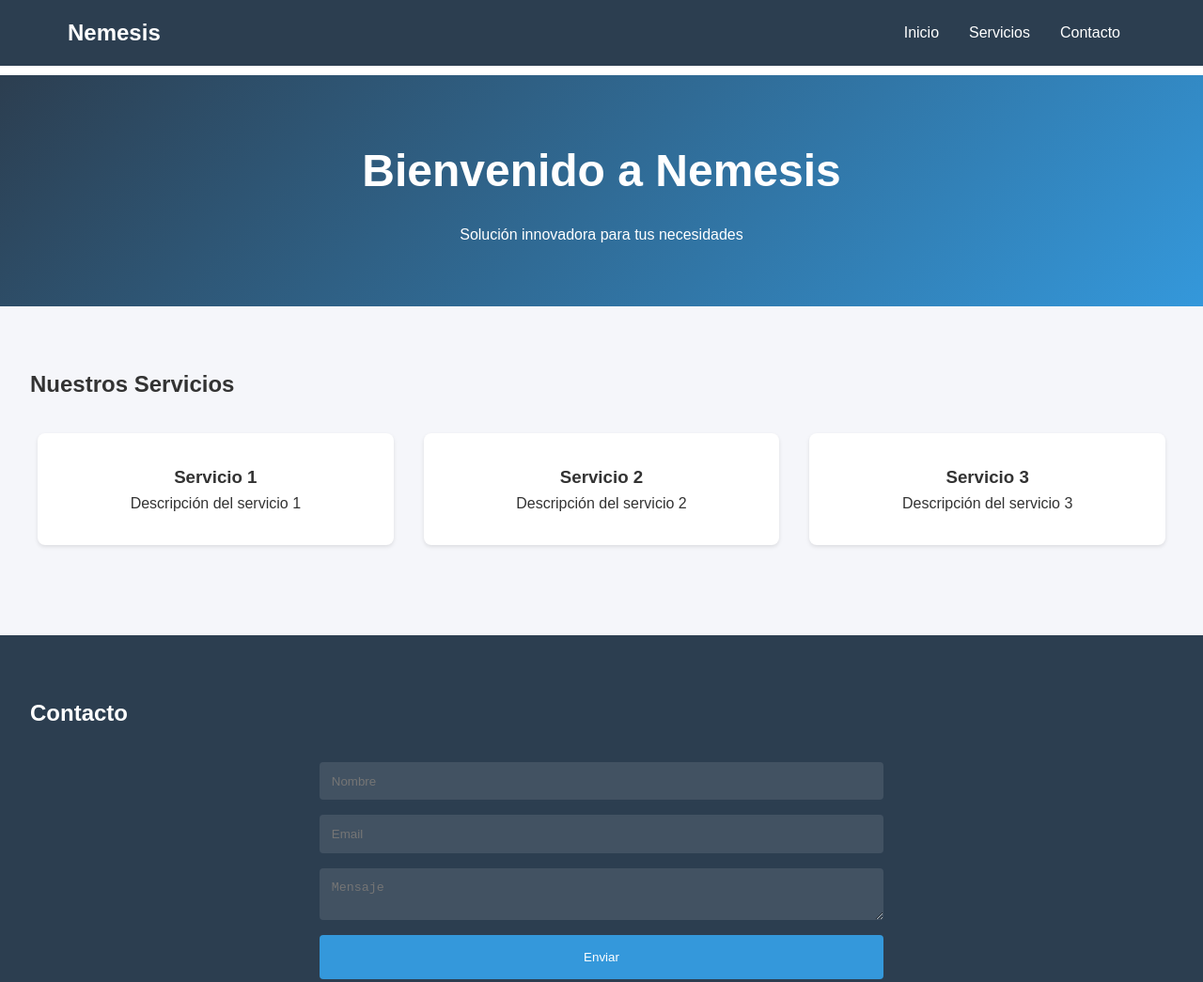
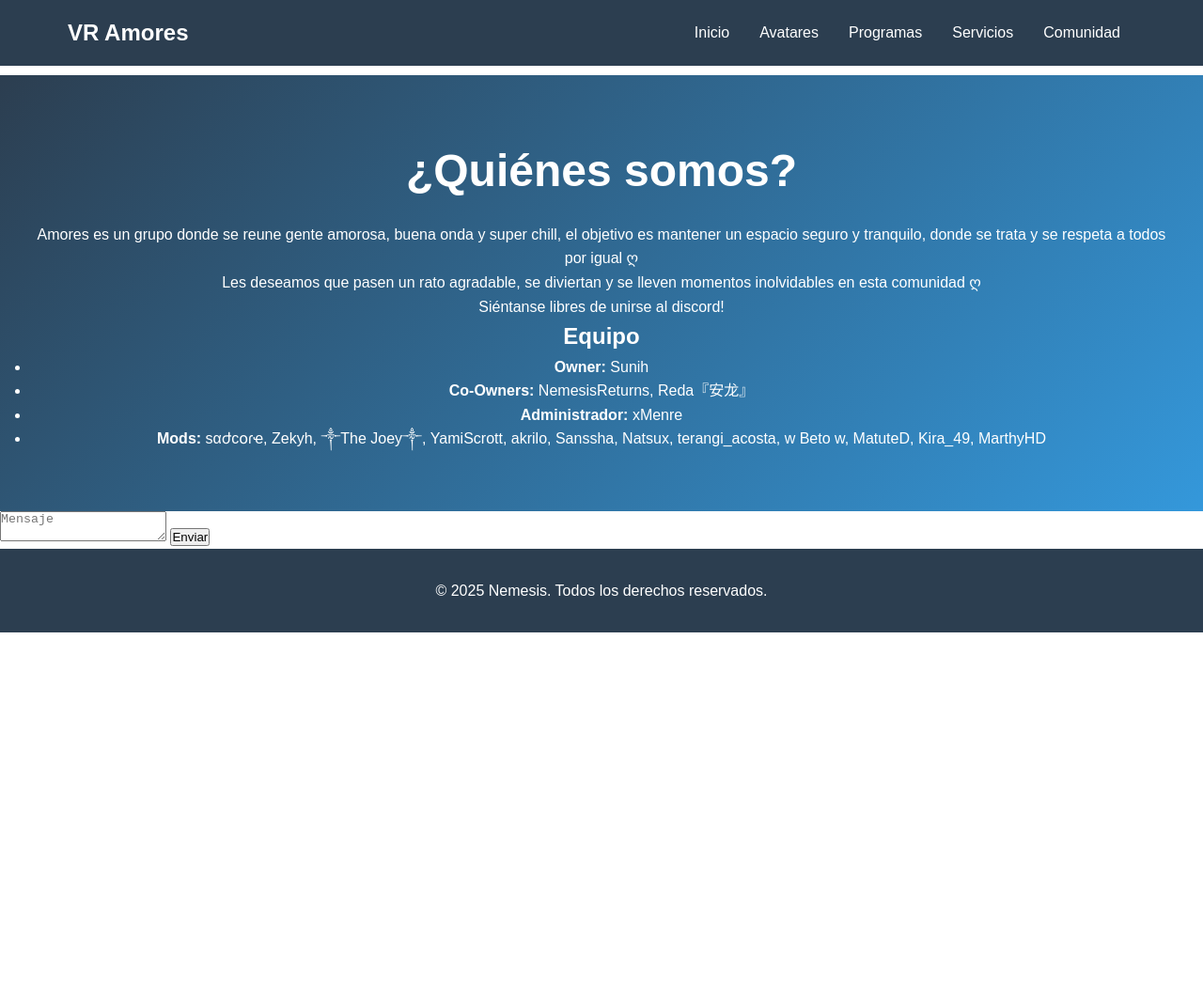
Before and after one commit to NemesisReturns95/NemesisProductos, a website: page index.html in a window 1280 px wide. Shown: the top 1045 px of the page at 94% size. After the commit the page ends 800 px from the top, so only its background shows below. Drawn offline with Linux system fonts and the light colour scheme.

Commit message:
Restaurando el estado con 4 secciones y descripción en la página principal

```diff
--- a/index.html
+++ b/index.html
@@ -5,50 +5,44 @@
     <meta http-equiv="Content-Security-Policy" content="upgrade-insecure-requests">
     <meta charset="UTF-8">
     <meta name="viewport" content="width=device-width, initial-scale=1.0">
-    <title>Nemesis</title>
+    <title>VR Amores</title>
     <link rel="stylesheet" href="styles.css">
 </head>
 <body>
     <header>
         <nav>
-            <div class="logo">Nemesis</div>
+            <div class="logo">VR Amores</div>
             <ul class="nav-links">
-                <li><a href="#inicio">Inicio</a></li>
-                <li><a href="#servicios">Servicios</a></li>
-                <li><a href="#contacto">Contacto</a></li>
+                <li><a href="index.html">Inicio</a></li>
+                <li><a href="avatares.html">Avatares</a></li>
+                <li><a href="programas.html">Programas</a></li>
+                <li><a href="servicios.html">Servicios</a></li>
+                <li><a href="comunidad.html">Comunidad</a></li>
             </ul>
         </nav>
     </header>
 
     <main>
-        <section id="inicio" class="hero">
-            <h1>Bienvenido a Nemesis</h1>
-            <p>Solución innovadora para tus necesidades</p>
-        </section>
-
-        <section id="servicios" class="services">
-            <h2>Nuestros Servicios</h2>
-            <div class="service-grid">
-                <div class="service-card">
-                    <h3>Servicio 1</h3>
-                    <p>Descripción del servicio 1</p>
+        <section class="hero">
+            <div class="hero-content">
+                <h1>¿Quiénes somos?</h1>
+                <div class="description">
+                    <p>Amores es un grupo donde se reune gente amorosa, buena onda y super chill, el objetivo es mantener un espacio seguro y tranquilo, donde se trata y se respeta a todos por igual ღ</p>
+                    <p>Les deseamos que pasen un rato agradable, se diviertan y se lleven momentos inolvidables en esta comunidad ღ</p>
+                    <p>Siéntanse libres de unirse al discord!</p>
                 </div>
-                <div class="service-card">
-                    <h3>Servicio 2</h3>
-                    <p>Descripción del servicio 2</p>
-                </div>
-                <div class="service-card">
-                    <h3>Servicio 3</h3>
-                    <p>Descripción del servicio 3</p>
+                <div class="team">
+                    <h2>Equipo</h2>
+                    <ul class="team-list">
+                        <li><strong>Owner:</strong> Sunih</li>
+                        <li><strong>Co-Owners:</strong> NemesisReturns, Reda『安龙』</li>
+                        <li><strong>Administrador:</strong> xMenre</li>
+                        <li><strong>Mods:</strong> sαժcօɾҽ, Zekyh, ༒The Joey༒, YamiScrott, akrilo, Sanssha, Natsux, terangi_acosta, w Beto w, MatuteD, Kira_49, MarthyHD</li>
+                    </ul>
                 </div>
             </div>
         </section>
-
-        <section id="contacto" class="contact">
-            <h2>Contacto</h2>
-            <form id="contact-form">
-                <input type="text" placeholder="Nombre" required>
-                <input type="email" placeholder="Email" required>
+    </main>
                 <textarea placeholder="Mensaje" required></textarea>
                 <button type="submit">Enviar</button>
             </form>
```
Also changed, not shown: 1 other file.
